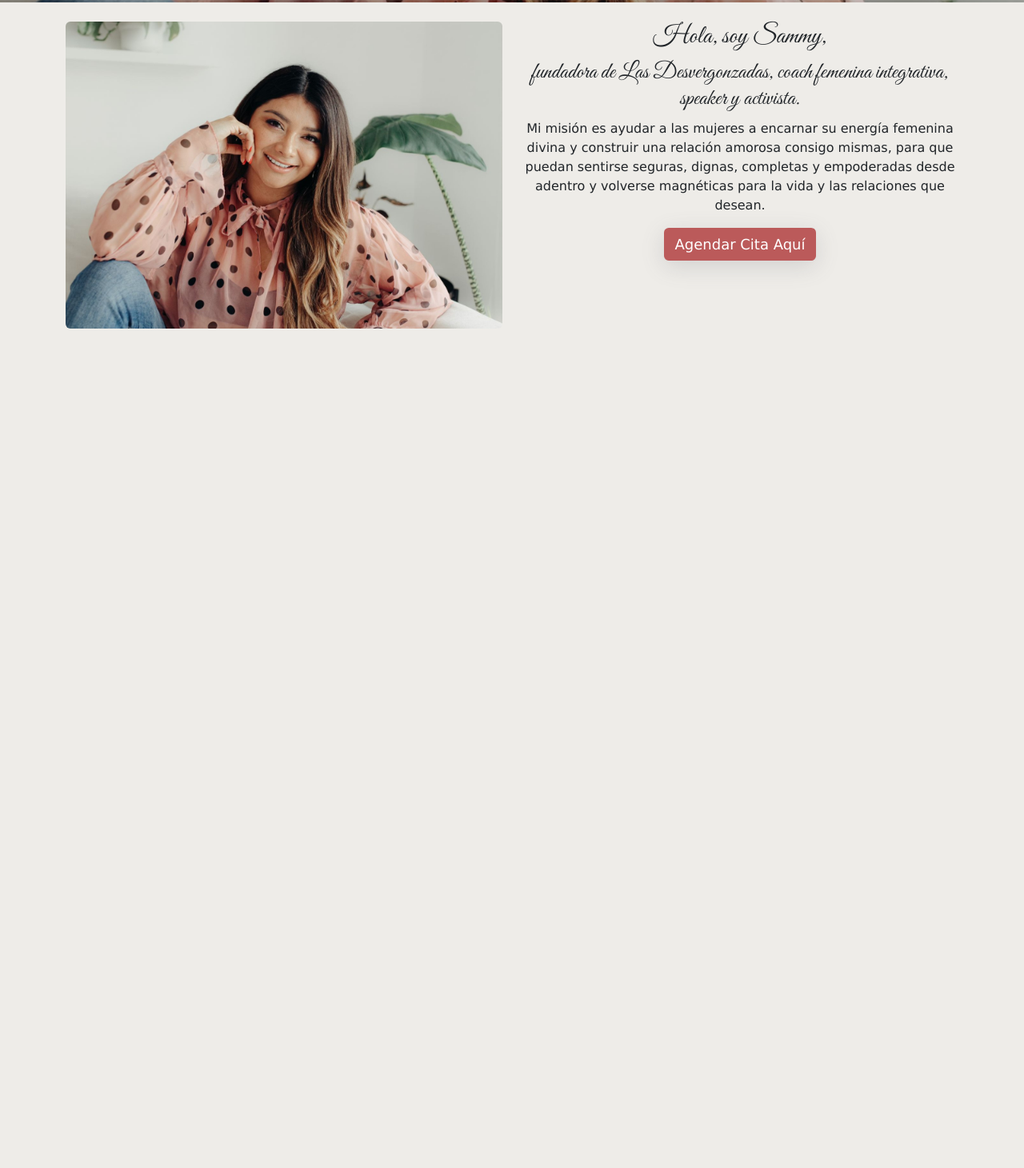
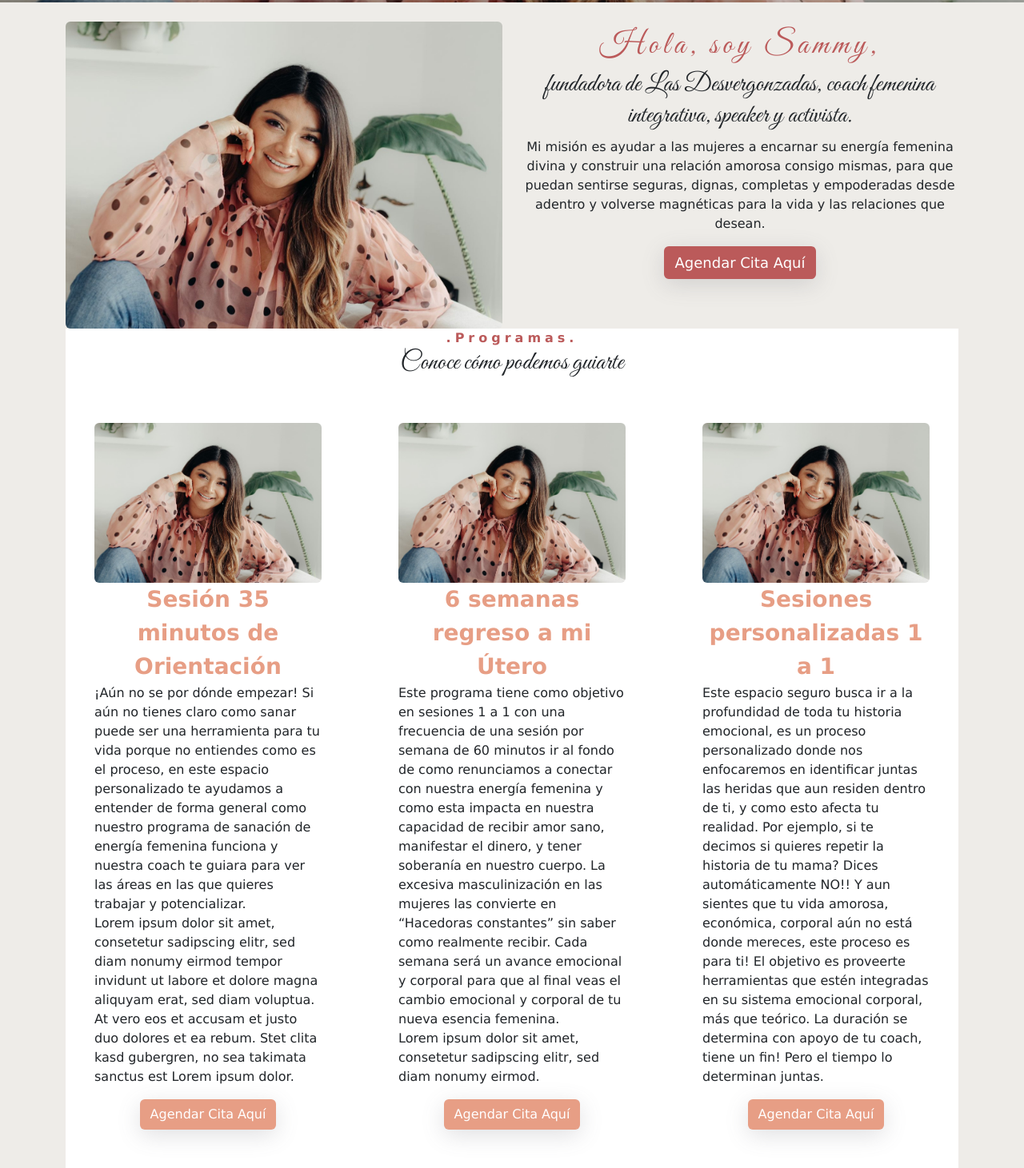
Before and after one commit to digitaleAffen/las-desvergonzadas, a plain HTML site: page index.html in a window 1280 px wide. Shown: the part 729-2190 px from the top of the page at 80% size. Before the commit the page ends 1140 px from the top, so only its background shows below. Drawn offline with nearby package versions, Linux system fonts and the light colour scheme.

Commit message:
setup content and css section programas

```diff
--- a/index.html
+++ b/index.html
@@ -47,11 +47,11 @@
             </div>
 
             <div class="col-lg-6 pt-4">
-              <h2 class="hand-written text-center">Hola, soy Sammy,</h2>
-              <h3 class="hand-written text-center">
+              <h3 class="hand-written text-center hola">Hola, soy Sammy,</h3>
+              <h2 class="hand-written text-center">
                 fundadora de Las Desvergonzadas, coach femenina integrativa,
                 speaker y activista.
-              </h3>
+              </h2>
               <p class="text-center">
                 Mi misión es ayudar a las mujeres a encarnar su energía femenina
                 divina y construir una relación amorosa consigo mismas, para que
@@ -61,6 +61,113 @@
               </p>
               <div class="text-center">
                 <a href="#agendar" class="btn contact-button"
+                  >Agendar Cita Aquí</a
+                >
+              </div>
+            </div>
+          </div>
+        </section>
+
+        <section class="secondary programas">
+          <h3 class="text-center">.Programas.</h3>
+          <h2 class="hand-written text-center">Conoce cómo podemos guiarte</h2>
+
+          <div class="row">
+            <div class="col-lg-4 p-5">
+              <div class="img-container">
+                <img
+                  src="images/sammy_header.jpg"
+                  alt="Logo The House of Nails"
+                  class="img-fluid border-6 rounded"
+                />
+              </div>
+              <div class="body">
+                <h4 class="text-center">Sesión 35 minutos de Orientación</h4>
+
+                <p>
+                  ¡Aún no se por dónde empezar! Si aún no tienes claro como
+                  sanar puede ser una herramienta para tu vida porque no
+                  entiendes como es el proceso, en este espacio personalizado te
+                  ayudamos a entender de forma general como nuestro programa de
+                  sanación de energía femenina funciona y nuestra coach te
+                  guiara para ver las áreas en las que quieres trabajar y
+                  potencializar.
+                  <br />
+                  Lorem ipsum dolor sit amet, consetetur sadipscing elitr, sed
+                  diam nonumy eirmod tempor invidunt ut labore et dolore magna
+                  aliquyam erat, sed diam voluptua. At vero eos et accusam et
+                  justo duo dolores et ea rebum. Stet clita kasd gubergren, no
+                  sea takimata sanctus est Lorem ipsum dolor.
+                </p>
+              </div>
+              <div class="text-center">
+                <a href="#agendar" class="btn appointment-button"
+                  >Agendar Cita Aquí</a
+                >
+              </div>
+            </div>
+
+            <div class="col-lg-4 p-5">
+              <div class="img-container">
+                <img
+                  src="images/sammy_header.jpg"
+                  alt="Logo The House of Nails"
+                  class="img-fluid border-6 rounded"
+                />
+              </div>
+              <div class="body">
+                <h4 class="text-center">6 semanas regreso a mi Útero</h4>
+
+                <p>
+                  Este programa tiene como objetivo en sesiones 1 a 1 con una
+                  frecuencia de una sesión por semana de 60 minutos ir al fondo
+                  de como renunciamos a conectar con nuestra energía femenina y
+                  como esta impacta en nuestra capacidad de recibir amor sano,
+                  manifestar el dinero, y tener soberanía en nuestro cuerpo. La
+                  excesiva masculinización en las mujeres las convierte en
+                  “Hacedoras constantes” sin saber como realmente recibir. Cada
+                  semana será un avance emocional y corporal para que al final
+                  veas el cambio emocional y corporal de tu nueva esencia
+                  femenina.
+                  <br />
+                  Lorem ipsum dolor sit amet, consetetur sadipscing elitr, sed
+                  diam nonumy eirmod.
+                </p>
+              </div>
+              <div class="text-center">
+                <a href="#agendar" class="btn appointment-button"
+                  >Agendar Cita Aquí</a
+                >
+              </div>
+            </div>
+
+            <div class="col-lg-4 p-5">
+              <div class="img-container">
+                <img
+                  src="images/sammy_header.jpg"
+                  alt="Logo The House of Nails"
+                  class="img-fluid border-6 rounded"
+                />
+              </div>
+              <div class="body">
+                <h4 class="text-center">Sesiones personalizadas 1 a 1</h4>
+
+                <p>
+                  Este espacio seguro busca ir a la profundidad de toda tu
+                  historia emocional, es un proceso personalizado donde nos
+                  enfocaremos en identificar juntas las heridas que aun residen
+                  dentro de ti, y como esto afecta tu realidad. Por ejemplo, si
+                  te decimos si quieres repetir la historia de tu mama? Dices
+                  automáticamente NO!! Y aun sientes que tu vida amorosa,
+                  económica, corporal aún no está donde mereces, este proceso es
+                  para ti! El objetivo es proveerte herramientas que estén
+                  integradas en su sistema emocional corporal, más que teórico.
+                  La duración se determina con apoyo de tu coach, tiene un fin!
+                  Pero el tiempo lo determinan juntas.
+                </p>
+              </div>
+              <div class="text-center">
+                <a href="#agendar" class="btn appointment-button"
                   >Agendar Cita Aquí</a
                 >
               </div>
--- a/src/style.css
+++ b/src/style.css
@@ -51,6 +51,23 @@ header h3 {
   margin: 0;
 }
 
+main h3 {
+  color: var(--main-color);
+  font-weight: 700;
+  font-size: 16px;
+  line-height: 1.5;
+  letter-spacing: 5px;
+  margin: 0;
+}
+
+main h4 {
+  color: var(--first-color);
+  font-weight: 700;
+  font-size: 28px;
+  line-height: 1.5;
+  margin: 0;
+}
+
 a {
   display: flex;
 }
@@ -65,8 +82,30 @@ a {
 
 .contact-button:hover {
   background: var(--first-color);
+  color: white;
+}
+
+.appointment-button {
+  background: var(--first-color);
+  color: white;
+  box-shadow: var(--box-shadow);
+  transition: var(--element-transition);
+}
+
+.appointment-button:hover {
+  background: var(--main-color);
+  color: white;
 }
 
 .hand-written {
   font-family: var(--italic);
 }
+
+.hola {
+  font-size: 40px !important;
+  font-weight: 400 !important;
+}
+
+.secondary {
+  background: white;
+}
```
